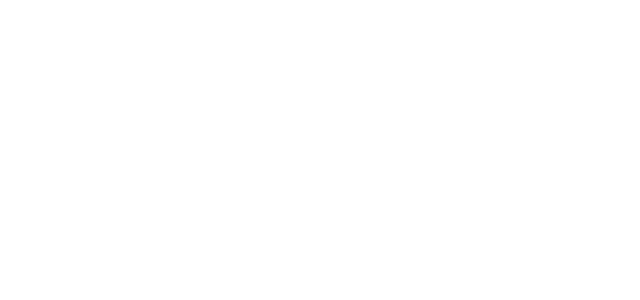
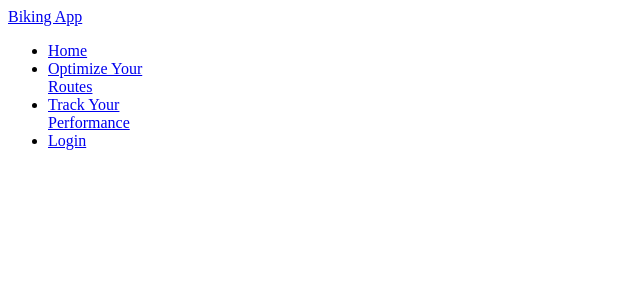
Before and after one commit to MichaelC609/cycling-app, a React (Create React App) app in the folder frontend/cycling-app/: page / in a window 1280 px wide. Shown: the top 300 px of the page, without its empty margins (0-640 px from the left). Built offline with nearby package versions, Linux system fonts and the light colour scheme.

Commit message:
added navbar html

```diff
--- /dev/null
+++ b/frontend/cycling-app/src/components/Navbar.jsx
@@ -0,0 +1,26 @@
+function Navbar()
+{
+    return(
+        <>
+            <nav className="nav">
+                <a href="/" className="site-title">Biking App</a>
+                <ul>
+                    <li>
+                        <a href="/home">Home</a>
+                    </li>
+                    <li>
+                        <a href="/route-optimizer">Optimize Your <br />Routes</a>
+                    </li>
+                    <li>
+                        <a href="/performance-tracking">Track Your <br />Performance</a>
+                    </li>
+                    <li>
+                        <a href="/login">Login</a>
+                    </li>
+                </ul>
+            </nav>
+        </>
+    );
+}
+
+export default Navbar;
--- a/frontend/cycling-app/src/pages/LandingPage.jsx
+++ b/frontend/cycling-app/src/pages/LandingPage.jsx
@@ -1,8 +1,10 @@
+import Navbar from "../components/Navbar";
+
 function LandingPage()
 {
     return(
         <>
-
+           <Navbar />
         </>
     )
 }
```
